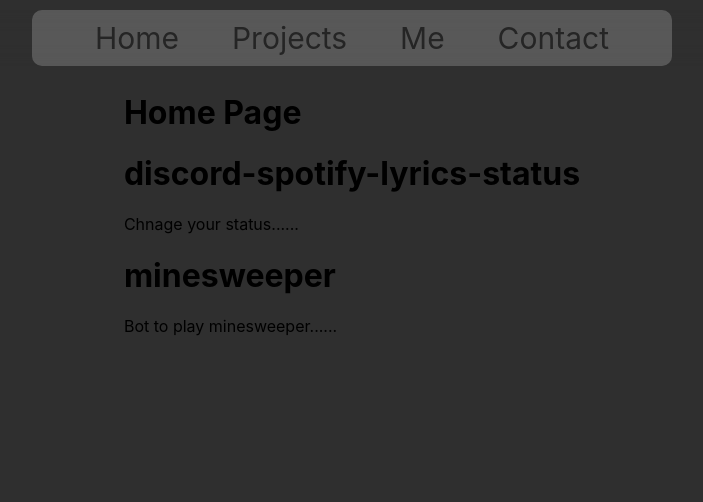
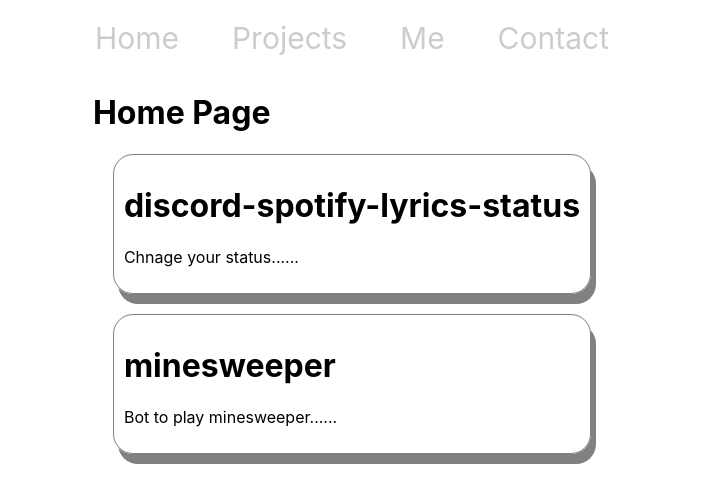
Before and after one commit to filveith/Portfolio, a Next.js app in the folder portfolio/: page / in a window 1280 px wide. Shown: the top 502 px of the page, without its empty margins (288-991 px from the left). Built offline with nearby package versions, Linux system fonts and the light colour scheme.

Commit message:
New project system working

```diff
--- a/portfolio/components/projects/Project.js
+++ b/portfolio/components/projects/Project.js
@@ -4,8 +4,9 @@
 export default function Project(props) {
 	return (
 		<div id={props.id}>
-			<h1><Link href={'/projects/'+props.id}>{props.title}</Link></h1>
+			<h1>{props.title}</h1>
 			<p>{props.description}</p>
+			<Link href={props.github ?? "https://github.com/filveith"} target='_blank'>Git hub</Link>
 		</div>
 	);
 }
--- a/portfolio/components/projects/ProjectList.js
+++ b/portfolio/components/projects/ProjectList.js
@@ -1,20 +1,14 @@
 import Project from "./Project";
+import ProjectShort from "./ProjectShort";
 
-function ProjectList(props) {
-    return (
-        <div>
-            {props.projects.map((project) => (
-                <Project
-                    key={project.key}
-                    id={project.key}
-                    title={project.title ?? "Project"}
-                    description={project.description ?? "This is a project"}
-                    images={project.images ?? ""}
-                    // repo={project.repo}
-                />
-            ))}
-        </div>
-    )
+export default function ProjectList(props) {
+	return (
+		<div id="ProjectList">
+			{props.projects.map((project) => (
+				<ProjectShort
+					project={project}
+				/>
+			))}
+		</div>
+	);
 }
-
-export default ProjectList;
--- /dev/null
+++ b/portfolio/components/projects/ProjectShort.js
@@ -0,0 +1,18 @@
+import Link from "next/link";
+import { Fragment } from "react";
+
+import classes from './ProjectShort.module.css'
+
+export default function ProjectShort(props) {
+	let project = props.project;
+	return (
+		<div id={project.title} className={classes.container}>
+			<h1>
+				<Link href={"/projects/" + project.title}>
+					{project.title ?? "A project"}
+				</Link>
+			</h1>
+			<p>{project.description}</p>
+		</div>
+	);
+}
--- /dev/null
+++ b/portfolio/components/projects/ProjectShort.module.css
@@ -0,0 +1,8 @@
+.container {
+    border-radius: 20px;
+    border: 1px grey solid;
+    box-shadow: 5px 10px grey;
+    padding: 10px;
+    padding-top: -10px;
+    margin: 20px;
+}
--- a/portfolio/pages/api/projects.js
+++ b/portfolio/pages/api/projects.js
@@ -6,7 +6,6 @@
 export default async function handler(req, res) {
 	if (req.method === "GET") {
 		const result = await pool.query("SELECT * FROM Projects");
-
 		res.status(201).json({ projects: result });
 	}
 }
--- a/portfolio/styles/globals.css
+++ b/portfolio/styles/globals.css
@@ -1,6 +1,7 @@
 html,
 body {
-    background-color: rgb(47, 47, 47);
+    /* background-color: rgb(47, 47, 47); */
+    background-color: white;
     padding: 0;
     margin: 0;
     font-family: -apple-system, BlinkMacSystemFont, Segoe UI, Roboto, Oxygen, Ubuntu, Cantarell, Fira Sans, Droid Sans, Helvetica Neue, sans-serif;
```
Also changed, not shown: portfolio/pages/projects/[projectName].js (+21 -20 lines), portfolio/pages/projects/index.js (+34 -40 lines).
